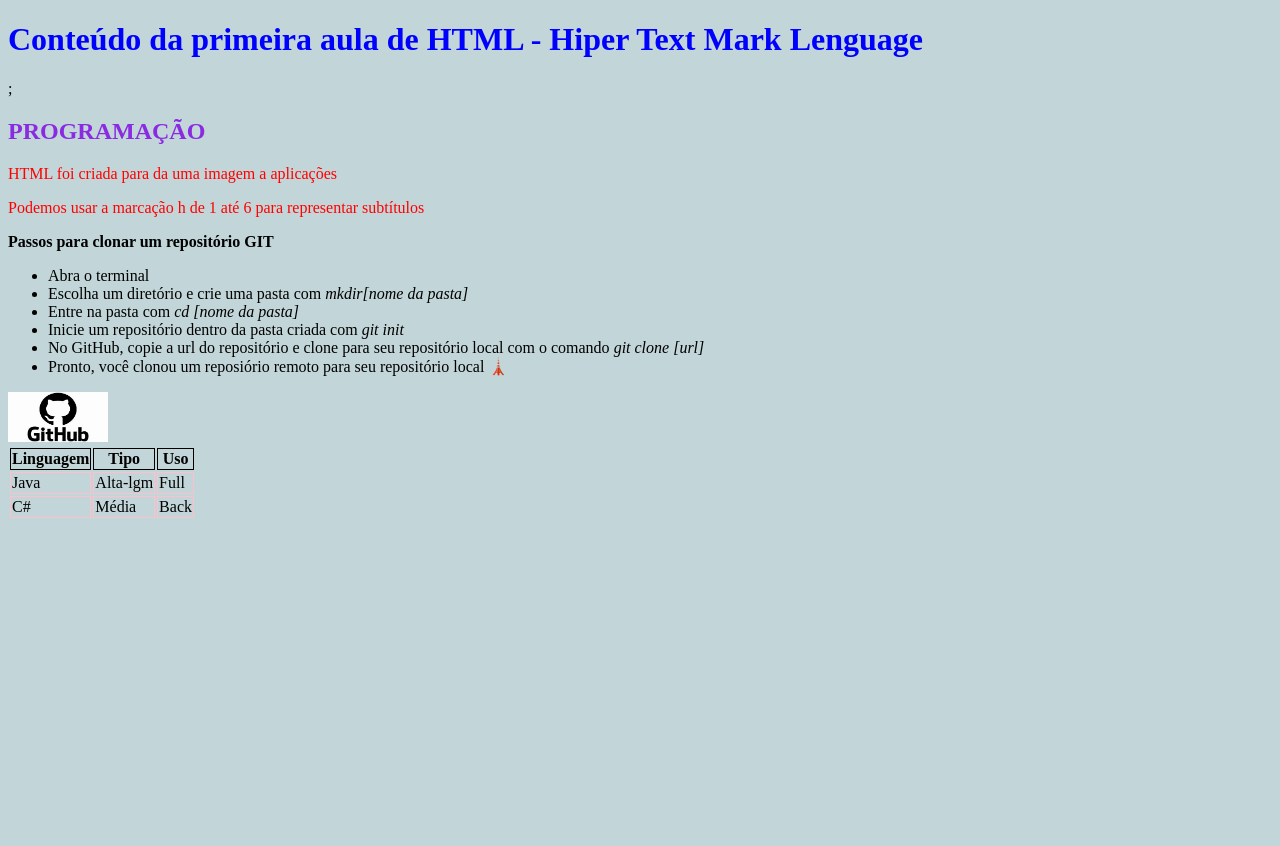
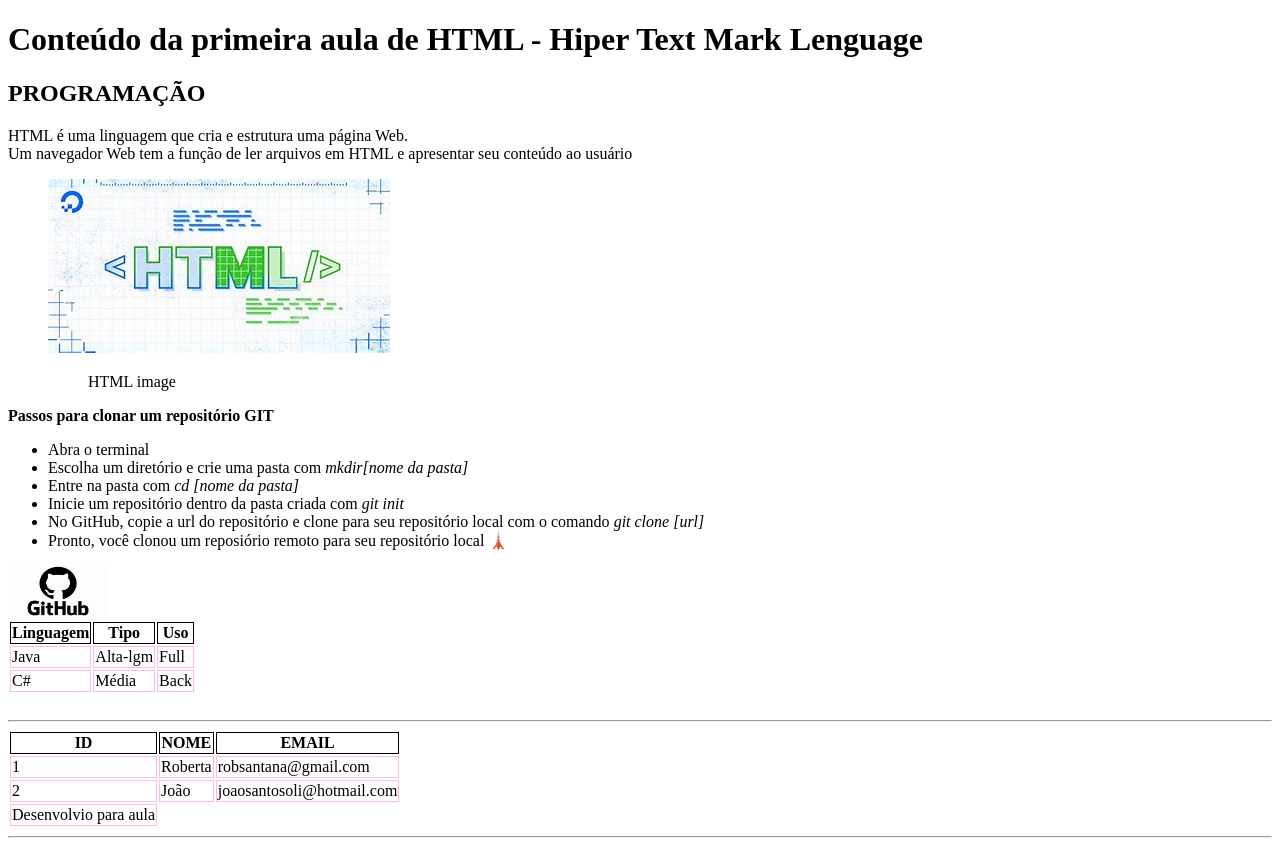
Before and after one commit to SarahOliveira207/aulaAplicativos, a plain HTML site: page index.html in a window 1280 px wide. Before the commit the page ends 800 px from the top, so only its background shows below. Drawn offline with Linux system fonts and the light colour scheme.

Commit message:
atualização da aula 10/04

```diff
--- a/css.css
+++ /dev/null
@@ -1,12 +0,0 @@
-body {
-    background-color: rgb(194, 213, 216);
-  }
-  h1 {
-    color: blue;
-  }
-  h2{
-    color:blueviolet;
-  }
-  p {
-    color: red;
-  }
--- /dev/null
+++ b/formulario.html
@@ -0,0 +1,27 @@
+<!DOCTYPE html>
+<html lang="en">
+<head>
+    <meta charset="UTF-8">
+    <meta name="viewport" content="width=device-width, initial-scale=1.0">
+    <title>Aula de Formulário</title>
+</head>
+<body>
+    <h1>Formulário</h1>
+    <form action="" method="POST" name="form">
+        <!--<label for="name">Insira seu nome</label>-->
+        <input type="text" name="name" id="nome" placeholder="Nome"> <br>
+        <label for="age">Insira sua idade</label>
+        <input type="number" name="age" id="age" required/><br>
+        <label for="email">Insira seu e-mail</label>
+        <input type="email" name="email" id="email"><br>
+        <label for="dataNascimento">Insira sua data de nascimento</label>
+        <input type="date" name="dataNascimento" id="dataNascimento"><br>
+
+        <label for="senha">Senha: </label>
+        <input type="password" name="senha">
+        <input type="submit" value="Enviar">
+    </form>
+
+
+</body>
+</html>
--- a/index.html
+++ b/index.html
@@ -12,13 +12,20 @@
     <meta charset="UTF-8">
     <meta name="viewport" content="width=device-width, initial-scale=1.0">
     <title>Primeira tela</title>
-    <link rel="stylesheet" href="css.css">
+    <link rel="stylesheet" href="css.css"> <!--Inclusão de arquivo css-->
+    <link rel="stylesheet" href="formulario.html">
 </head>
 <body>
-    <h1>Conteúdo da primeira aula de HTML - Hiper Text Mark Lenguage</h1>;
+    <h1>Conteúdo da primeira aula de HTML - Hiper Text Mark Lenguage</h1>
     <h2>PROGRAMAÇÃO</h2>
-    <p>HTML foi criada para da uma imagem a aplicações</p>
-    <p>Podemos usar a marcação h de 1 até 6 para representar subtítulos</p>
+    <p>HTML é uma linguagem que cria e estrutura uma página Web.
+        <br>Um navegador Web tem a função de ler arquivos em HTML e apresentar seu conteúdo ao usuário</p>
+    <figure> <!--Tag usada para informar a entrada de imagem-->
+        <img src="imagemHtml.jfif" alt="HTML" title="Web">
+        <figure>HTML image</figure>
+    </figure>
+
+
     <strong>Passos para clonar um repositório GIT</strong>
     <ul>
         <li>Abra o terminal</li>
@@ -46,6 +53,37 @@
             <td>Back</td>
         </tr>
     </table>
+    <br>
+    <hr>
+    <table> <!--Define início da tabela-->
+        <thead> <!--define o cabeçalho da tabela-->
+            <tr> <!--Define o título da coluna-->
+                <th>ID</th>
+                <th>NOME</th>
+                <th>EMAIL</th>
+            </tr>
+            <tbody> <!--Define o corpo da tabela-->
+                <tr>
+                    <td>1</td>
+                    <td>Roberta</td>
+                    <td>robsantana@gmail.com</td>
+                </tr>
+                <tr>
+                    <td>2</td>
+                    <td>João</td>
+                    <td>joaosantosoli@hotmail.com</td>
+                </tr>
+                <tfoot>
+                    <tr>
+                        <td colsplan="3">Desenvolvio para aula</td>
+                    </tr>
+                </tfoot>
+            </tbody>
+        </thead>
+    </table>
+    <hr>
+
+
 
 </body>
     <script src="javaScript.js"></script>
```
Also changed, not shown: imagemHtml.jfif (added).
